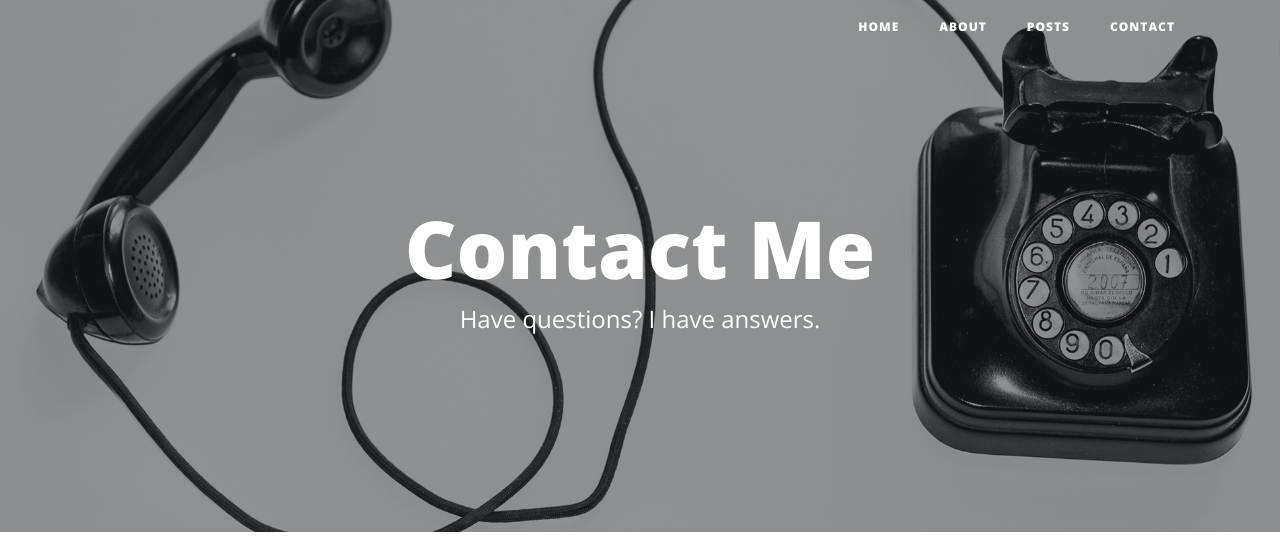
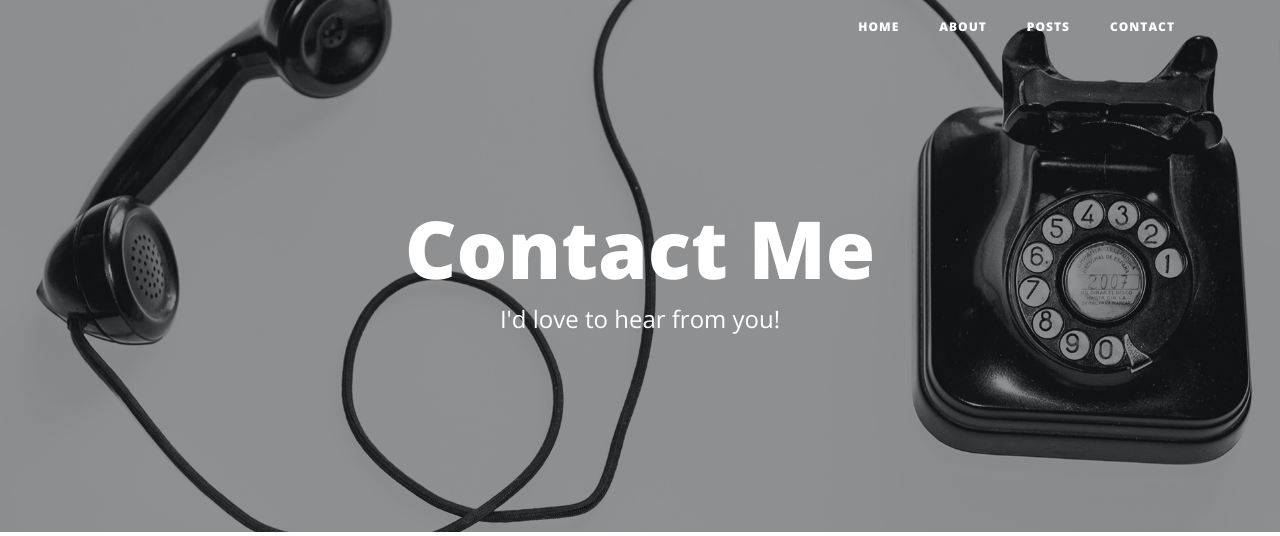
Before and after one commit to JohnOBenJ3/Capstone---Blog, a Django app: page /contact/ in a window 1280 px wide. Shown: the top 536 px of the page. Run offline with Django 3.2, Linux system fonts and the light colour scheme; some libraries are stand-ins or nearby versions.

Commit message:
one more style change

```diff
--- a/django_blog/blog/templates/blog/contact.html
+++ b/django_blog/blog/templates/blog/contact.html
@@ -61,7 +61,7 @@
         <div class="col-lg-8 col-md-10 mx-auto">
           <div class="page-heading">
             <h1>Contact Me</h1>
-            <span class="subheading">Have questions? I have answers.</span>
+            <span class="subheading">I'd love to hear from you!</span>
           </div>
         </div>
       </div>
```
